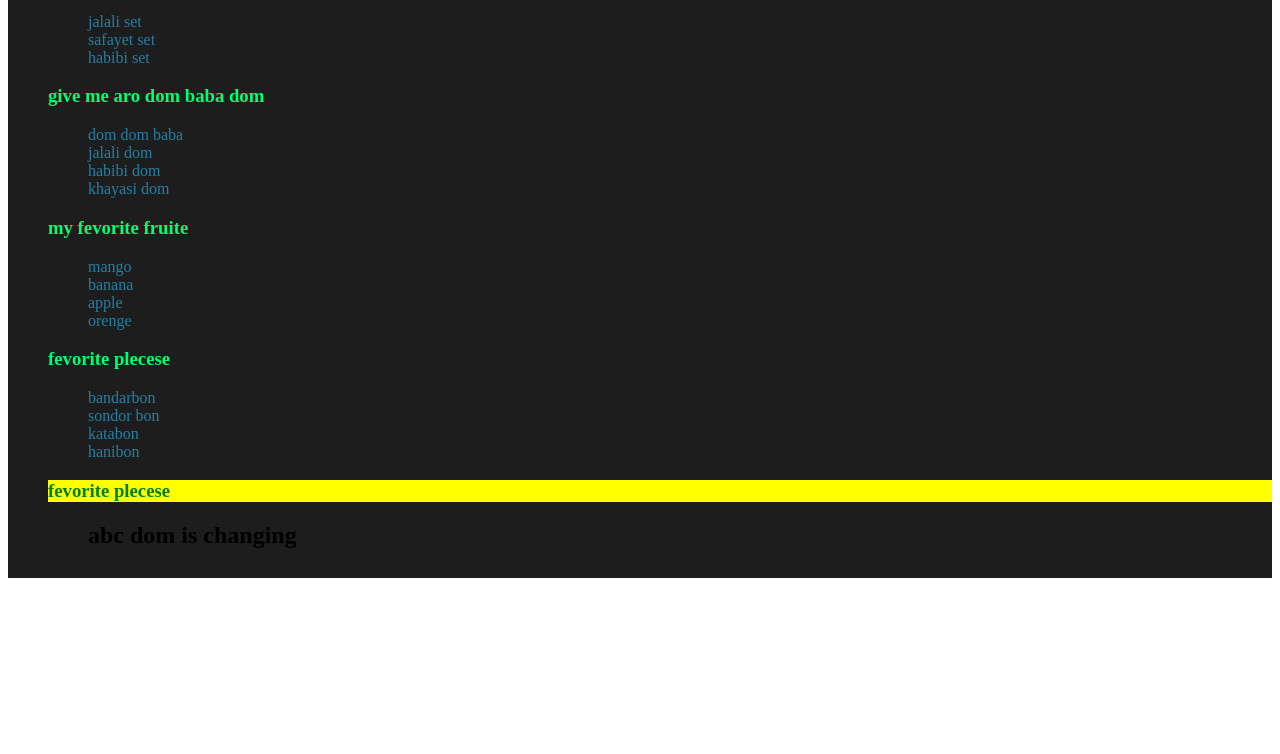
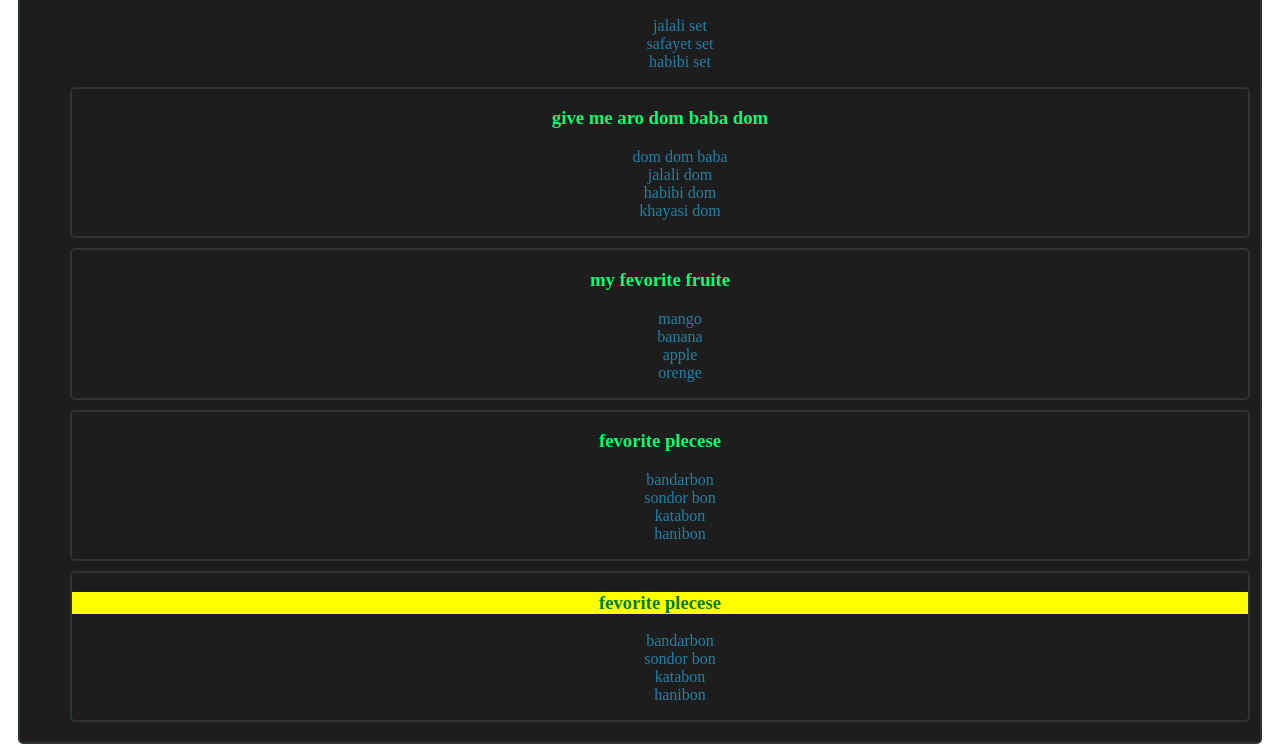
Before and after one commit to trmtanjil/milestone-5, a plain HTML site: page module-25-dome/index.html in a window 1280 px wide. Shown: the part 166-920 px from the top of the page. Before the commit the page ends 800 px from the top, so only its background shows below. Drawn offline with Linux system fonts and the light colour scheme.

Commit message:
add remove assign commit

```diff
--- a/module-25-dome/index.html
+++ b/module-25-dome/index.html
@@ -16,7 +16,7 @@
     </style>
 </head>
 <body>
-  <section class="main">
+  <section id="main" class="main textLerg">
     <h1>tanjil</h1>
 
     <header>
@@ -81,11 +81,7 @@
 
 
 
-
-
-
-
-
     <script src="scriptjs/domelink.js"></script>
+    <script src="./scriptjs/style.js"></script>
 </body>
 </html>
--- /dev/null
+++ b/module-25-dome/scriptjs/style.js
@@ -0,0 +1,43 @@
+let sections = document.querySelectorAll('section');
+for(let section of sections){
+    section.style.border = '2px solid #2d3436';
+    section.style.borderRadius = '5px';
+    section.style.margin = '10px'
+}
+let sectionss = document.getElementById('main');
+// sectionss.style.backgroundColor = '#00b894';
+
+sectionss.classList.add('textCenter');
+sectionss.classList.remove('textLerg');
+
+
+
+
+function calculateWatchTime( times ) {
+
+    let sum = 0;
+
+    for(let allTime of times){
+
+    sum = sum + allTime;
+
+    if(typeof sum === 'string'){
+
+    return 'invalid'
+
+    }
+
+    }
+
+    let hower = Math.floor(sum/3600);
+
+    let remainSec = sum%3600;
+
+    let minut = Math.floor(remainSec/60);
+
+    let mainSec = remainSec % 60;
+
+    return {hower:hower, minut:minut, second:mainSec}
+
+    }
+    console.log(calculateWatchTime([5600]));
--- a/module-25-dome/stylecss/style.css
+++ b/module-25-dome/stylecss/style.css
@@ -8,3 +8,10 @@
     /* text-align: center; */
     padding-left: 40px;
 }
+
+.textCenter{
+text-align: center;
+}
+.textLerg{
+    font-size: 30px;
+}
```
Also changed, not shown: module-25-dome/scriptjs/domelink.js (+5 -5 lines).
